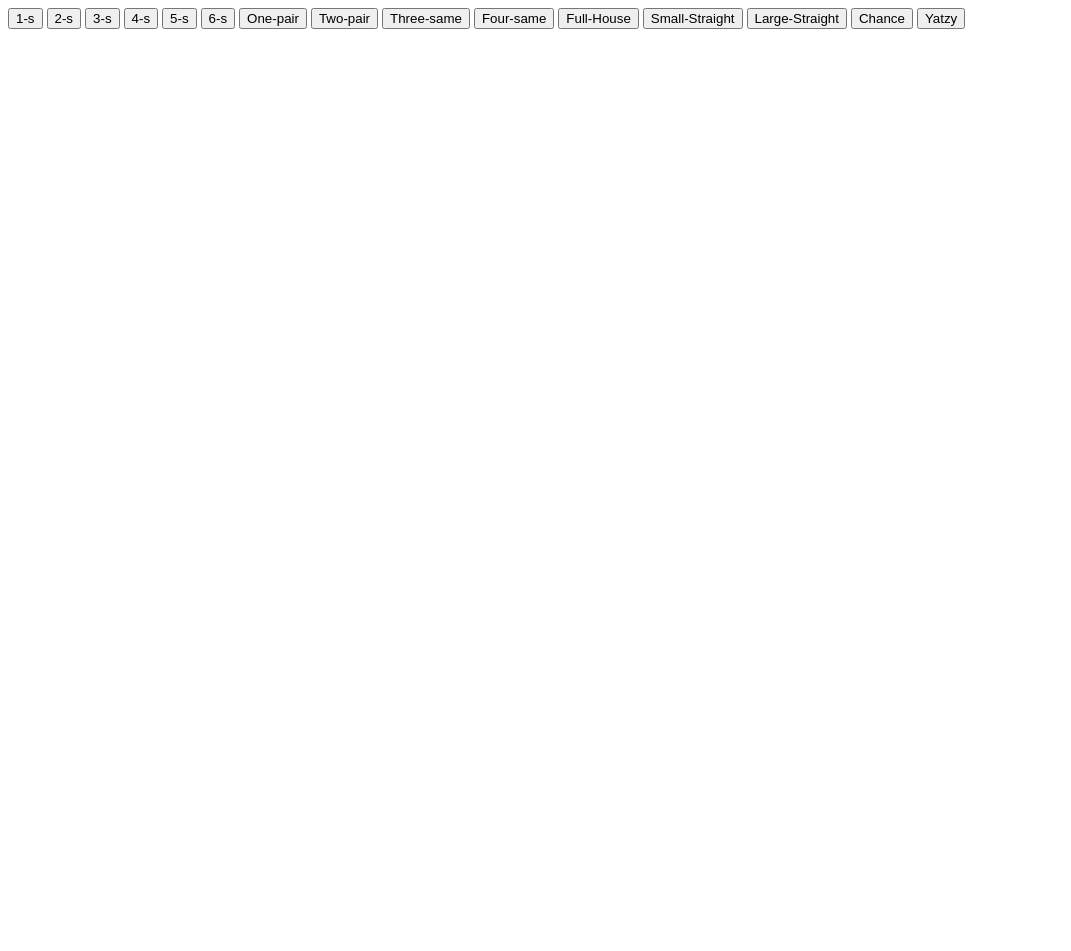
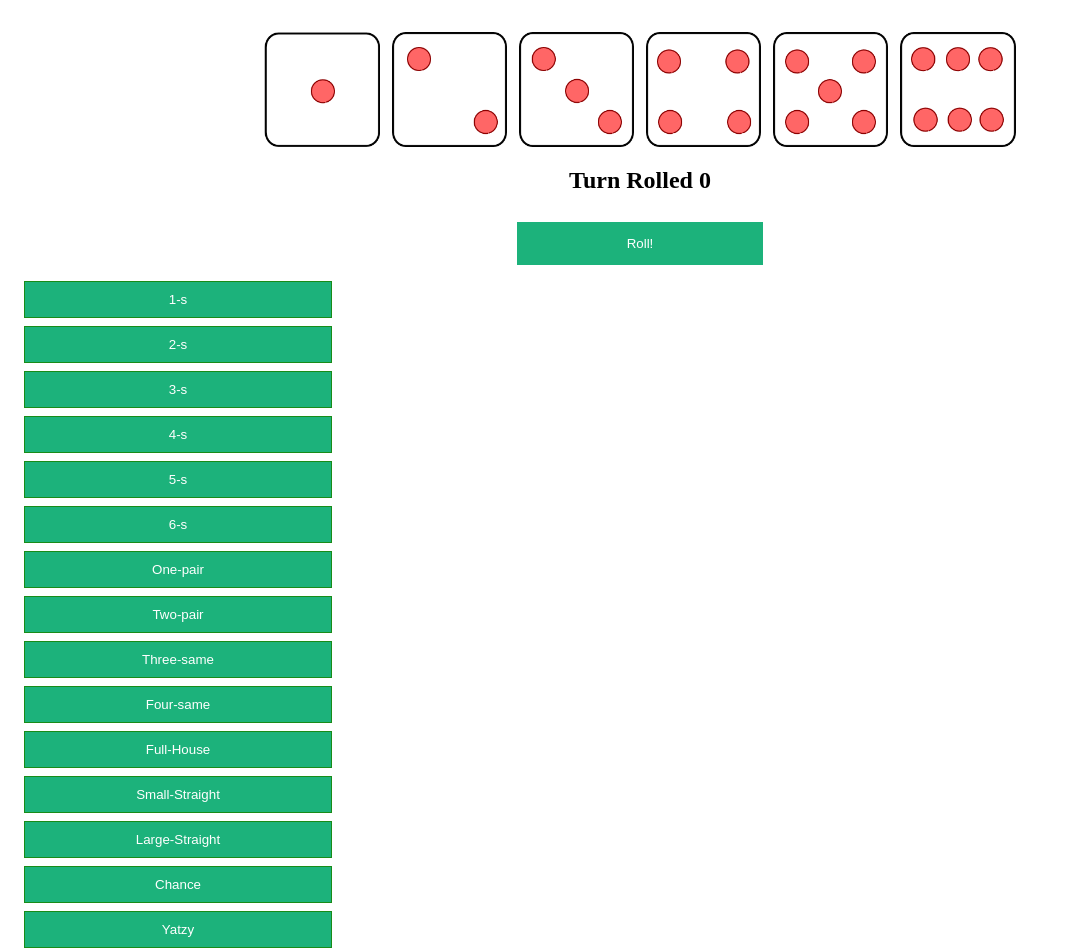
Before and after one commit to Immer77/cypressTest, a website: page html/yatzyPage.html in a window 1280 px wide. Shown: the whole page, without its empty margins (0-1071 px from the left). Before the commit the page ends 800 px from the top, so only its background shows below. Drawn offline with Linux system fonts and the light colour scheme.

Commit message:
Commiting extra changes to gui

```diff
--- a/assets/style.css
+++ b/assets/style.css
@@ -1,3 +1,66 @@
+/* Add padding to container elements */
+.grid {
+	display: grid;
+	gap: 5px;
+	grid-template-columns: 1fr 2fr;
+}
+
+@media only screen and (max-width: 500px) {
+	.grid {
+		grid-template-columns: 1fr;
+	}
+}
+
+.container {
+  grid-template-columns: 1fr 1fr 1fr 1fr;
+  grid-template-rows: auto;
+  grid-template-areas:
+  "Dice Dice Dice Dice Dice"
+  "Turn-Indicator Roll-Button"
+  "Buttons";
+  padding: 16px;
+}
+
+.item-a {
+  grid-area: Dice;
+  flex: 50%;
+  padding: 0 4px;
+  margin-top: 8px;
+  width: 10%;
+  vertical-align: middle;
+  table-layout: fixed;
+  background-repeat: no-repeat;
+}
+
+.item-b {
+  grid-area: Turn-Indicator;
+  margin: auto;
+  table-layout: fixed;
+  background-repeat: no-repeat;
+}
+#turnRolled {
+
+}
+
+.item-c {
+  grid-area: Roll-Button;
+}
+
+.item-d {
+  grid-area: Buttons;
+  grid-column-start: 1;
+  grid-column-end: 4;
+  grid-row-start: 3;
+  grid-row-end: 15;
+  background-color: #04AA6D; /* Green background */
+  border: 1px solid green; /* Green border */
+  color: white; /* White text */
+  padding: 10px 24px; /* Some padding */
+  cursor: pointer; /* Pointer/hand icon */
+  width: 25%; /* Set a width if needed */
+  display: block; /* Make the buttons appear below each other */
+}
+
 body {
     background-color:#ffffff;
     background-repeat:no-repeat;
@@ -94,6 +157,17 @@ button:hover {
   opacity:1;
 }
 
+button, #roll {
+  background-color: #04AA6D;
+  color: white;
+  padding: 14px 20px;
+  margin: 8px 0;
+  border: none;
+  cursor: pointer;
+  width: 20%;
+  opacity: 0.9;
+}
+
 /* Extra styles for the cancel button */
 .cancelbtn {
   padding: 14px 20px;
@@ -106,10 +180,7 @@ button:hover {
   width: 50%;
 }
 
-/* Add padding to container elements */
-.container {
-  padding: 16px;
-}
+
 
 /* Clear floats */
 .clearfix::after {
--- a/assets/yatzy.js
+++ b/assets/yatzy.js
@@ -0,0 +1,13 @@
+let numberOfRolls = 0;
+
+
+function buttonClicked(btnName){
+    document.getElementById(btnName).style.opacity = 0.5;
+    document.getElementById(btnName).disabled = true;
+}
+
+function rollUp(){
+    numberOfRolls++;
+    document.getElementById("turnRolled").textContent = `Turn Rolled ${numberOfRolls}`;
+
+}
--- a/html/yatzyPage.html
+++ b/html/yatzyPage.html
@@ -10,31 +10,39 @@
         <title></title>
         <meta name="description" content="">
         <meta name="viewport" content="width=device-width, initial-scale=1">
-        <link rel="stylesheet" href="">
+        <link rel="stylesheet" href="/assets/style.css">
     </head>
     <body>
-       <form>
-        <button>1-s</button>
-        <button>2-s</button>
-        <button>3-s</button>
-        <button>4-s</button>
-        <button>5-s</button>
-        <button>6-s</button>
-        <button>One-pair</button>
-        <button>Two-pair</button>
-        <button>Three-same</button>
-        <button>Four-same</button>
-        <button>Full-House</button>
-        <button>Small-Straight</button>
-        <button>Large-Straight</button>
-        <button>Chance</button>
-        <button>Yatzy</button>
 
+        <div class="container">
+            <img class="item-a" src="/assets/Dice1.png" alt="">
+            <img class="item-a" src="/assets/Dice2.png" alt="">
+            <img class="item-a" src="/assets/Dice3.png" alt="">
+            <img class="item-a" src="/assets/Dice4.png" alt="">
+            <img class="item-a" src="/assets/Dice5.png" alt="">
+            <img class="item-a" src="/assets/Dice6.png" alt="">
 
+            <div class="item-b">
+                <h2 id="turnRolled">Turn Rolled 0</h2>
+                <button onclick="rollUp()" id="roll">Roll!</button>
+            </div>
 
-
-       </form>
-
-        <script src="yatzy.js" async defer></script>
+            <button id="Button" onclick="buttonClicked('Button')"  class="item-d" >1-s</button>
+            <button id="Button2" onclick="buttonClicked('Button2')" class="item-d">2-s</button>
+            <button id="Button3" onclick="buttonClicked('Button3')" class="item-d">3-s</button>
+            <button id="Button4" onclick="buttonClicked('Button4')" class="item-d">4-s</button>
+            <button id="Button5" onclick="buttonClicked('Button5')" class="item-d">5-s</button>
+            <button id="Button6" onclick="buttonClicked('Button6')" class="item-d">6-s</button>
+            <button id="Button7" onclick="buttonClicked('Button7')" class="item-d">One-pair</button>
+            <button id="Button8" onclick="buttonClicked('Button8')" class="item-d">Two-pair</button>
+            <button id="Button9" onclick="buttonClicked('Button9')" class="item-d">Three-same</button>
+            <button id="Button10" onclick="buttonClicked('Button10')" class="item-d">Four-same</button>
+            <button id="Button11" onclick="buttonClicked('Button11')" class="item-d">Full-House</button>
+            <button id="Button12" onclick="buttonClicked('Button12')" class="item-d">Small-Straight</button>
+            <button id="Button13" onclick="buttonClicked('Button13')" class="item-d">Large-Straight</button>
+            <button id="Button14" onclick="buttonClicked('Button14')" class="item-d">Chance</button>
+            <button id="Button15" onclick="buttonClicked('Button15')" class="item-d">Yatzy</button>
+        </div>
+        <script src="/assets/yatzy.js"></script>
     </body>
 </html>
```
Also changed, not shown: app.js (+6 -2 lines), html/register.html (+1 -1 lines), assets/Dice1.png (added), assets/Dice1.svg (deleted), assets/Dice2.png (added), assets/Dice2.svg (deleted), assets/Dice3.png (added), assets/Dice3.svg (deleted), assets/Dice5.png (added), assets/Dice6.png (added).
